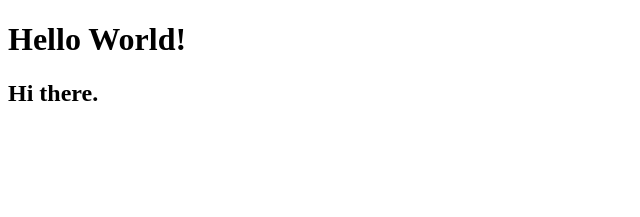
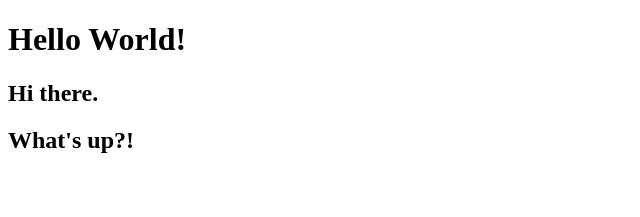
Before and after one commit to dane-hoffman/block_27b_PuppyBowl, a React (Vite) app: page / in a window 1280 px wide. Shown: the top 217 px of the page, without its empty margins (0-640 px from the left). Built offline with nearby package versions, Linux system fonts and the light colour scheme.

Commit message:
Created 'SinglePuppy.jsx' component, to be used for 'onclick'; import&mount to App.jsx.

```diff
--- a/src/App.jsx
+++ b/src/App.jsx
@@ -1,5 +1,6 @@
 import React, {useState} from 'react'
 import PuppyList from './PuppyList.jsx'
+import SinglePuppy from './SinglePuppy.jsx'
 
 
 function App() {
@@ -7,7 +8,8 @@ function App() {
   return (
     <>
     <h1>Hello World!</h1>
-    < PuppyList />
+    <PuppyList />
+    <SinglePuppy />
     </>
   )
 }
--- /dev/null
+++ b/src/SinglePuppy.jsx
@@ -0,0 +1,11 @@
+import React from 'react'
+
+function SinglePuppy(){
+    return(
+        <>
+        <h2>What's up?!</h2>
+        </>
+    )
+}
+
+export default SinglePuppy;
```
